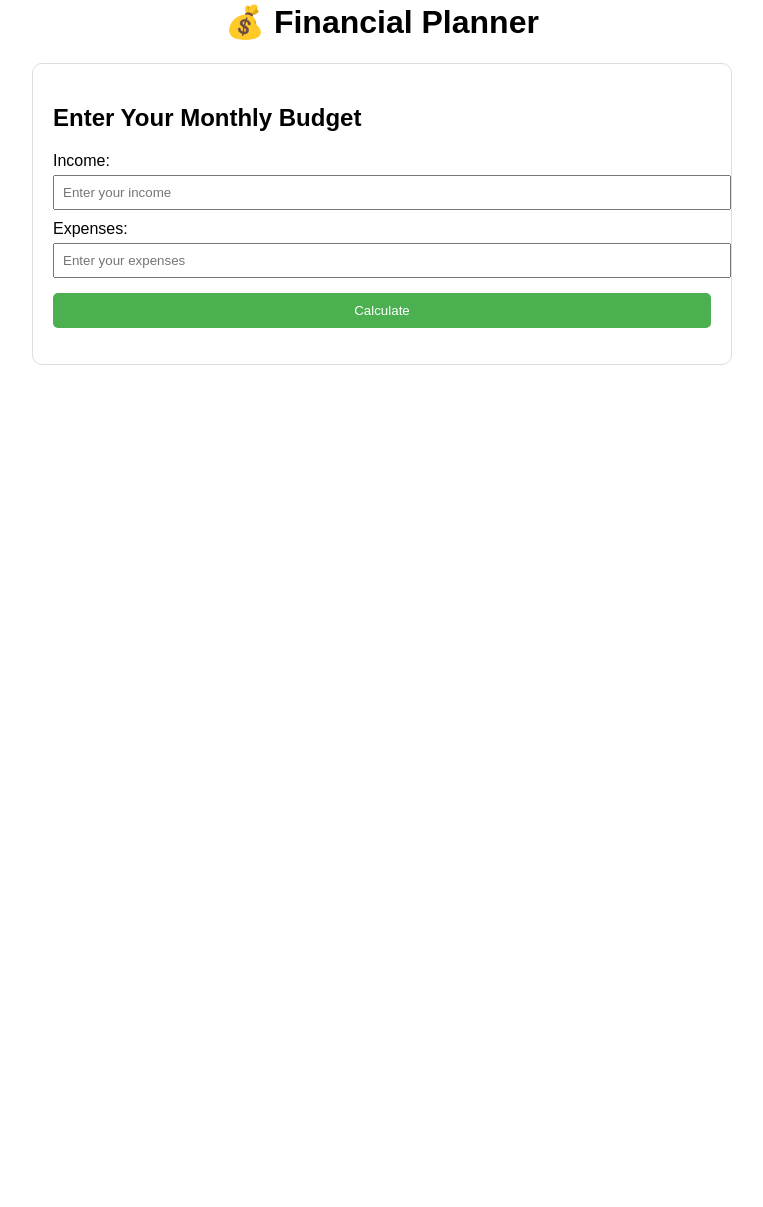
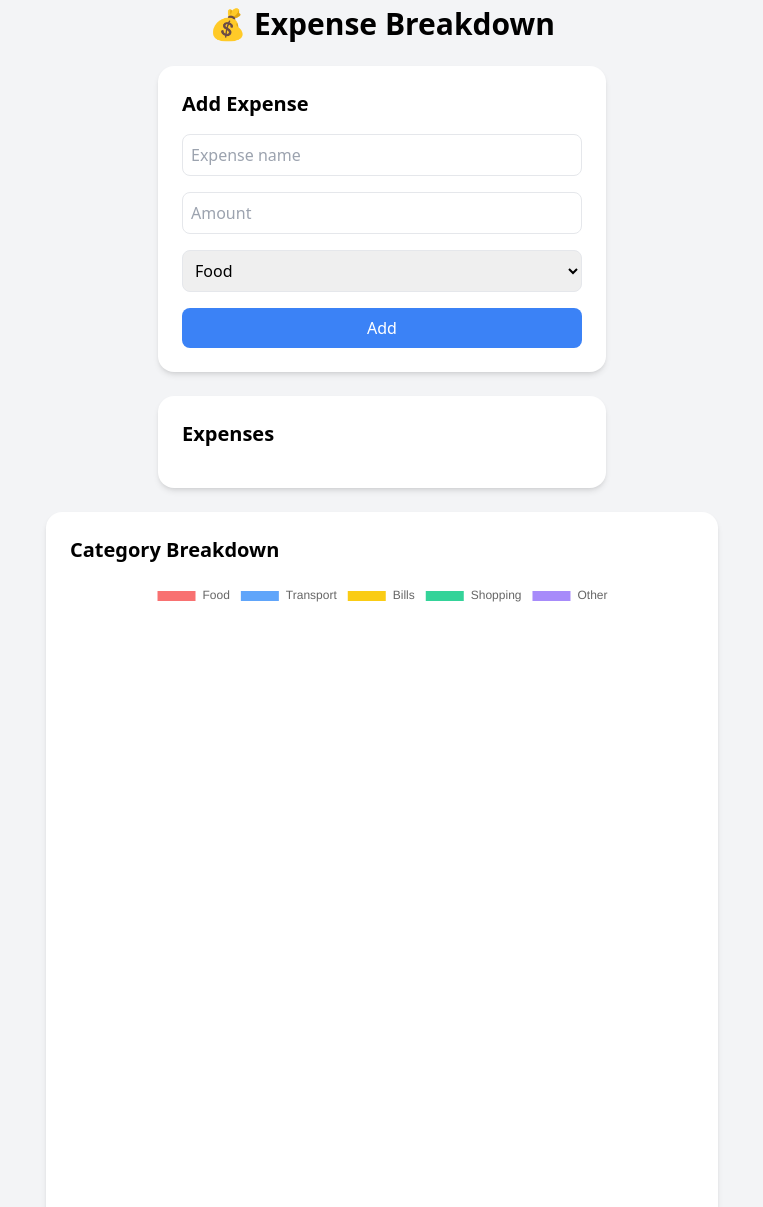
Before and after one commit to TrackNChart/FUND-TRACKER, a plain HTML site: page index.html in a window 1280 px wide. Shown: the part 18-1225 px from the top of the page, without its empty margins (258-1021 px from the left). Before the commit the page ends 800 px from the top, so only its background shows below. Drawn offline with nearby package versions, Linux system fonts and the light colour scheme.

Commit message:
Update index.html

```diff
--- a/index.html
+++ b/index.html
@@ -3,61 +3,84 @@
 <head>
   <meta charset="UTF-8">
   <meta name="viewport" content="width=device-width, initial-scale=1.0">
-  <title>Personal Finance Planner</title>
+  <title>Expense Breakdown</title>
   <script src="https://cdn.jsdelivr.net/npm/chart.js"></script>
-  <style>
-    body { font-family: Arial, sans-serif; margin: 20px; }
-    .container { max-width: 700px; margin: auto; }
-    h1 { text-align: center; }
-    .card { border: 1px solid #ddd; padding: 20px; border-radius: 10px; margin-bottom: 20px; }
-    label { display: block; margin-top: 10px; }
-    input { width: 100%; padding: 8px; margin-top: 5px; }
-    button { margin-top: 15px; padding: 10px; width: 100%; background: #4CAF50; color: white; border: none; border-radius: 5px; }
-    canvas { margin-top: 20px; }
-  </style>
+  <script src="https://cdn.tailwindcss.com"></script>
 </head>
-<body>
-  <div class="container">
-    <h1>💰 Financial Planner</h1>
-    <div class="card">
-      <h2>Enter Your Monthly Budget</h2>
-      <label>Income: <input type="number" id="income" placeholder="Enter your income"></label>
-      <label>Expenses: <input type="number" id="expenses" placeholder="Enter your expenses"></label>
-      <button onclick="calculateBudget()">Calculate</button>
-      <p id="result"></p>
+<body class="bg-gray-100 min-h-screen flex flex-col items-center p-6">
+  <h1 class="text-3xl font-bold mb-6">💰 Expense Breakdown</h1>
+
+  <!-- Input Form -->
+  <div class="bg-white shadow-md rounded-2xl p-6 w-full max-w-md mb-6">
+    <h2 class="text-xl font-semibold mb-4">Add Expense</h2>
+    <form id="expense-form" class="space-y-4">
+      <input type="text" id="expense-name" placeholder="Expense name" required class="w-full p-2 border rounded-lg">
+      <input type="number" id="expense-amount" placeholder="Amount" required class="w-full p-2 border rounded-lg">
+      <select id="expense-category" required class="w-full p-2 border rounded-lg">
+        <option value="Food">Food</option>
+        <option value="Transport">Transport</option>
+        <option value="Bills">Bills</option>
+        <option value="Shopping">Shopping</option>
+        <option value="Other">Other</option>
+      </select>
+      <button type="submit" class="bg-blue-500 text-white px-4 py-2 rounded-lg w-full hover:bg-blue-600">Add</button>
+    </form>
   </div>
 
-    <canvas id="financeChart"></canvas>
+  <!-- Expense List -->
+  <div class="bg-white shadow-md rounded-2xl p-6 w-full max-w-md mb-6">
+    <h2 class="text-xl font-semibold mb-4">Expenses</h2>
+    <ul id="expense-list" class="space-y-2"></ul>
+  </div>
+
+  <!-- Chart -->
+  <div class="bg-white shadow-md rounded-2xl p-6 w-full max-w-2xl">
+    <h2 class="text-xl font-semibold mb-4">Category Breakdown</h2>
+    <canvas id="expenseChart"></canvas>
   </div>
 
   <script>
-    let chart;
+    const expenseForm = document.getElementById("expense-form");
+    const expenseList = document.getElementById("expense-list");
+    const ctx = document.getElementById("expenseChart").getContext("2d");
 
-    function calculateBudget() {
-      const income = parseFloat(document.getElementById("income").value) || 0;
-      const expenses = parseFloat(document.getElementById("expenses").value) || 0;
-      const savings = income - expenses;
+    let expenses = [];
+    let categories = { Food: 0, Transport: 0, Bills: 0, Shopping: 0, Other: 0 };
 
-      document.getElementById("result").innerHTML =
-        `Income: ₱${income.toLocaleString()}<br>
-         Expenses: ₱${expenses.toLocaleString()}<br>
-         Savings: ₱${savings.toLocaleString()}`;
-
-      // Chart update
-      const ctx = document.getElementById("financeChart").getContext("2d");
-      if (chart) chart.destroy();
-      chart = new Chart(ctx, {
+    const expenseChart = new Chart(ctx, {
       type: "pie",
       data: {
-          labels: ["Expenses", "Savings"],
+        labels: Object.keys(categories),
         datasets: [{
-            data: [expenses, savings],
-            backgroundColor: ["#FF6384", "#36A2EB"]
+          data: Object.values(categories),
+          backgroundColor: ["#f87171", "#60a5fa", "#facc15", "#34d399", "#a78bfa"]
         }]
       }
     });
-    }
+
+    expenseForm.addEventListener("submit", function(e) {
+      e.preventDefault();
+      const name = document.getElementById("expense-name").value;
+      const amount = parseFloat(document.getElementById("expense-amount").value);
+      const category = document.getElementById("expense-category").value;
+
+      // Save expense
+      expenses.push({ name, amount, category });
+      categories[category] += amount;
+
+      // Update list
+      const li = document.createElement("li");
+      li.textContent = `${name} - ₱${amount.toFixed(2)} (${category})`;
+      li.className = "p-2 bg-gray-50 rounded-lg shadow-sm";
+      expenseList.appendChild(li);
+
+      // Update chart
+      expenseChart.data.datasets[0].data = Object.values(categories);
+      expenseChart.update();
+
+      // Reset form
+      expenseForm.reset();
+    });
   </script>
 </body>
-
 </html>
```
Lines whose indentation alone changed are shown as unchanged.
